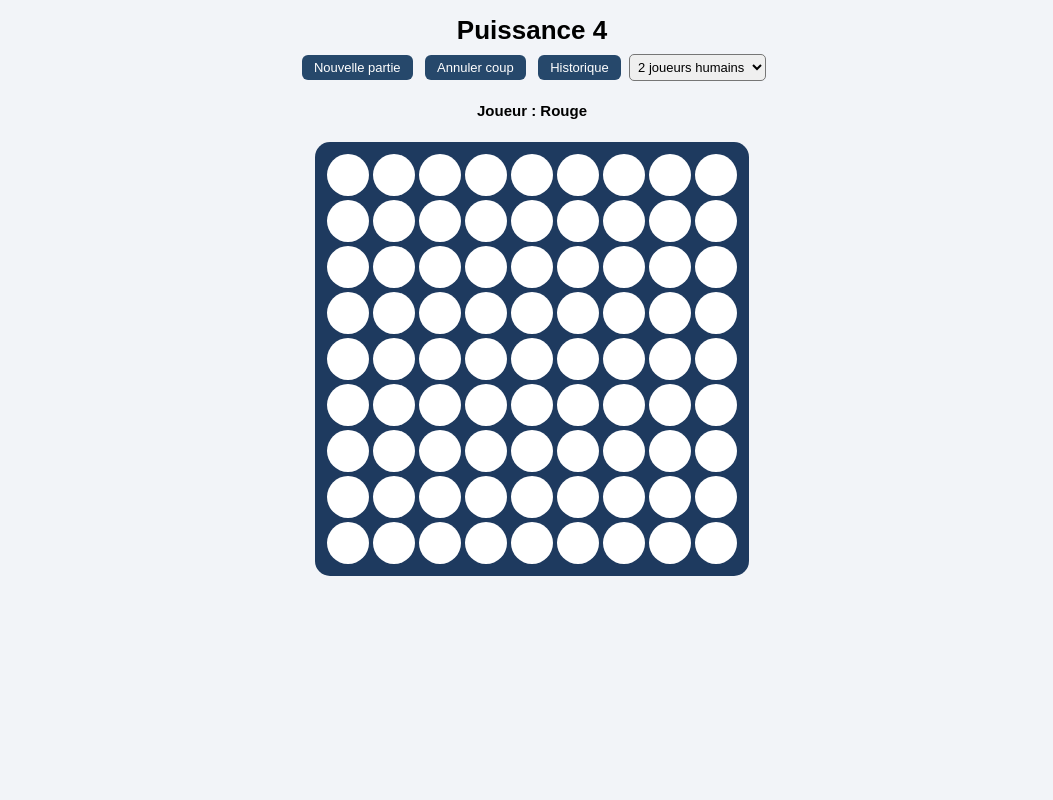
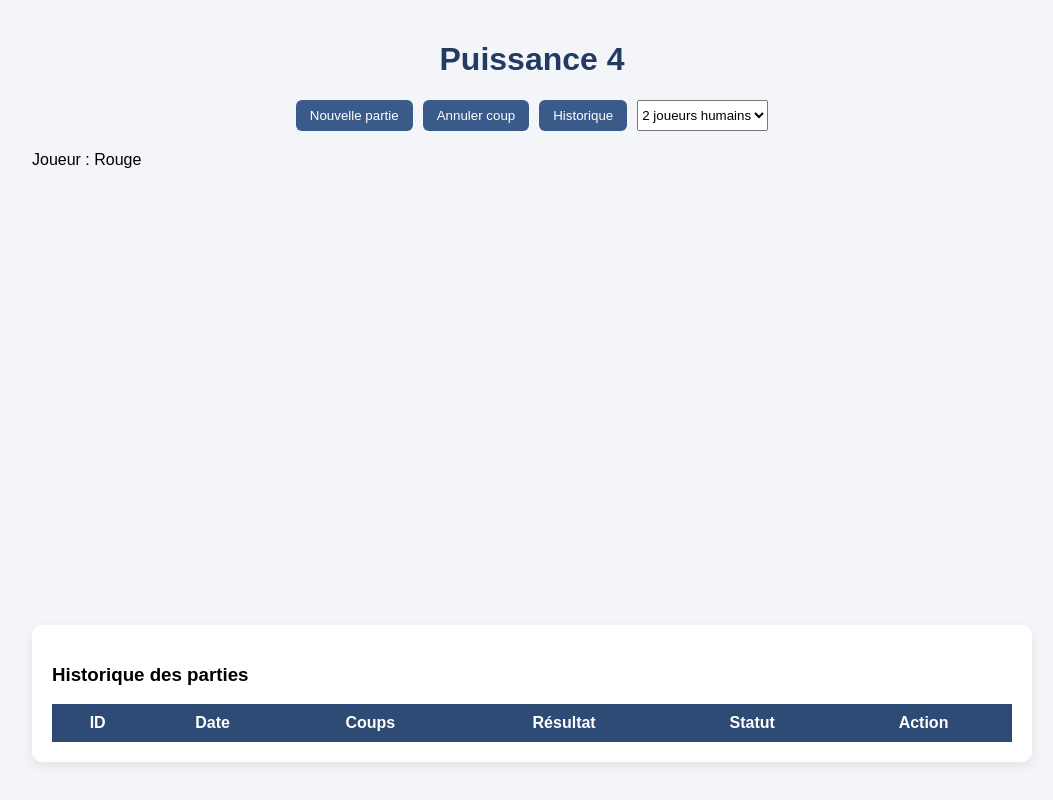
Before and after one commit to dacinebouhanik/connect4-site, a Flask app: page / in a window 1280 px wide. Shown: the whole page, without its empty margins (108-1161 px from the left). Run offline with Flask 3, Linux system fonts and the light colour scheme; lists and menus that the app fills with data are empty.

Commit message:
fix interface historique + design

```diff
--- a/PyPUIS4/static/style.css
+++ b/PyPUIS4/static/style.css
@@ -1,143 +1,115 @@
-body {
-    font-family: Arial, sans-serif;
-    background-color: #f2f4f8;
-    margin: 0;
+body{
+
+font-family: Arial;
+background:#f3f5f8;
+margin:0;
+
 }
 
-/* ===== CONTENEUR GLOBAL ===== */
+.container{
 
-body {
-    display: flex;
-    flex-direction: column;
-    align-items: center;
+max-width:1000px;
+margin:auto;
+padding:20px;
+
 }
 
-h1 {
-    margin: 15px 0 5px 0;
-    font-size: 26px;
+h1{
+
+text-align:center;
+color:#223b63;
+
 }
 
-/* ================= CONTROLS ================= */
+.controls{
 
-.controls {
-    margin-bottom: 10px;
+display:flex;
+gap:10px;
+justify-content:center;
+margin-bottom:20px;
+
 }
 
-select {
-    padding: 4px;
-    font-size: 13px;
-    border-radius: 5px;
+button{
+
+background:#3a5a8a;
+color:white;
+border:none;
+padding:8px 14px;
+border-radius:6px;
+cursor:pointer;
+
 }
 
-/* ================= ZONE IA ================= */
+button:hover{
 
-#zoneIA {
-    background: white;
-    padding: 12px;
-    margin: 10px 0;
-    border-radius: 10px;
-    box-shadow: 0 3px 10px rgba(0,0,0,0.08);
-    width: 500px;
-    max-width: 90%;
+background:#223b63;
+
 }
 
-#zoneIA h3 {
-    margin-top: 0;
+.zone-ia{
+
+background:white;
+padding:15px;
+border-radius:10px;
+box-shadow:0 4px 12px rgba(0,0,0,0.08);
+margin-bottom:20px;
+
 }
 
-#zoneIA select,
-#zoneIA input {
-    padding: 4px;
-    margin: 3px;
-    border-radius: 5px;
-    font-size: 13px;
+.ia-row{
+
+display:flex;
+gap:20px;
+
 }
 
-/* ================= PLATEAU ================= */
+.ia-block{
 
-#plateau {
-    display: grid;
-    gap: 4px;
-    justify-content: center;
-    margin: 15px auto;
-    padding: 12px;
-    background-color: #1e3a5f;
-    border-radius: 15px;
-    width: fit-content;
-    max-width: 95vw;
+flex:1;
+
 }
 
-/* Case */
-.case {
-    width: 38px;      /* plus petit */
-    height: 38px;
-    background-color: white;
-    border-radius: 50%;
-    display: flex;
-    align-items: center;
-    justify-content: center;
-    font-size: 18px;
-    cursor: pointer;
-    transition: transform 0.1s;
+.historique-container{
+
+margin-top:30px;
+background:white;
+padding:20px;
+border-radius:10px;
+box-shadow:0 4px 12px rgba(0,0,0,0.08);
+
 }
 
-.case:hover {
-    transform: scale(1.05);
+.table-historique{
+
+width:100%;
+border-collapse:collapse;
+
 }
 
-.rouge { color: #d62828; }
-.jaune { color: #ffd60a; }
+.table-historique thead{
 
-/* ================= BOUTONS ================= */
+background:#2d4b75;
+color:white;
 
-button {
-    padding: 5px 12px;
-    margin: 4px;
-    font-size: 13px;
-    cursor: pointer;
-    border-radius: 6px;
-    border: none;
-    background-color: #26486b;
-    color: white;
-    transition: 0.2s;
 }
 
-button:hover {
-    background-color: #3b5f86;
+.table-historique th{
+
+padding:10px;
+
 }
 
-/* ================= INFO ================= */
+.table-historique td{
 
-#info {
-    font-size: 15px;
-    margin: 8px;
-    font-weight: bold;
+padding:10px;
+border-bottom:1px solid #eee;
+text-align:center;
+
 }
 
-/* ================= SCORES MINIMAX ================= */
+.table-historique tr:hover{
 
-#scoresMinimax {
-    margin-top: 8px;
+background:#f7f9fc;
+
 }
-
-#scoresMinimax div {
-    font-size: 12px;
-    color: #2f7d32;
-    font-weight: bold;
-}
-
-/* ================= HISTORIQUE ================= */
-
-#historique {
-    background: white;
-    padding: 15px;
-    margin: 20px auto;
-    width: 600px;
-    max-width: 90%;
-    border-radius: 12px;
-    box-shadow: 0 4px 12px rgba(0,0,0,0.1);
-}
-
-#listeParties {
-    text-align: left;
-}
--- a/PyPUIS4/templates/index.html
+++ b/PyPUIS4/templates/index.html
@@ -1,15 +1,23 @@
 <!DOCTYPE html>
 <html>
+
 <head>
+
 <meta charset="utf-8">
 <title>Puissance 4</title>
+
 <link rel="stylesheet" href="{{ url_for('static', filename='style.css') }}">
+
 </head>
+
 <body>
+
+<div class="container">
 
 <h1>Puissance 4</h1>
 
 <div class="controls">
+
 <button onclick="nouvellePartie()">Nouvelle partie</button>
 <button onclick="annulerCoup()">Annuler coup</button>
 <button onclick="ouvrirHistorique()">Historique</button>
@@ -19,80 +27,112 @@
 <option value="1">1 joueur vs IA</option>
 <option value="0">0 joueur (IA vs IA)</option>
 </select>
+
 </div>
 
-<!-- Réglages IA -->
-<div id="zoneIA" style="display:none; margin-top:10px;">
+<!-- REGLAGES IA -->
+
+<div id="zoneIA" class="zone-ia">
+
 <h3>Réglages IA</h3>
 
-    <div style="margin-bottom:8px;">
+<div class="ia-row">
+
+<div class="ia-block">
+
 <strong>Rouge</strong>
+
 <select id="strategieRouge">
 <option value="aleatoire">Aléatoire</option>
 <option value="minimax" selected>Minimax</option>
 </select>
 
 Profondeur :
+
 <select id="profRouge">
-            <option>1</option><option selected>2</option><option>3</option>
-            <option>4</option><option>5</option><option>6</option>
+<option>1</option>
+<option selected>2</option>
+<option>3</option>
+<option>4</option>
+<option>5</option>
+<option>6</option>
 </select>
+
 </div>
 
-    <div style="margin-bottom:8px;">
+<div class="ia-block">
+
 <strong>Jaune</strong>
+
 <select id="strategieJaune">
 <option value="aleatoire">Aléatoire</option>
 <option value="minimax" selected>Minimax</option>
 </select>
 
 Profondeur :
+
 <select id="profJaune">
-            <option>1</option><option selected>2</option><option>3</option>
-            <option>4</option><option>5</option><option>6</option>
+<option>1</option>
+<option selected>2</option>
+<option>3</option>
+<option>4</option>
+<option>5</option>
+<option>6</option>
 </select>
+
 </div>
 
-    <div style="margin-bottom:8px;">
+</div>
+
+<div class="ia-delay">
+
 <strong>Délai IA (ms)</strong>
-        <input id="delaiIA" type="number" value="600" min="50" step="50" style="width:90px;">
+
+<input id="delaiIA" type="number" value="600">
+
 <button onclick="appliquerConfigIA()">Valider</button>
+
 </div>
+
 </div>
 
 <p id="info"></p>
 
 <div id="plateau"></div>
 
-<!-- scores minimax -->
-<div id="scores" style="margin-top:10px;"></div>
+<div id="scores"></div>
 
 <!-- HISTORIQUE -->
-<div id="historique" style="display:none; margin-top:20px;">
+
+<div id="historique" class="historique-container">
 
 <h3>Historique des parties</h3>
 
 <table class="table-historique">
 
 <thead>
+
 <tr>
-                <th>#</th>
+<th>ID</th>
 <th>Date</th>
 <th>Coups</th>
 <th>Résultat</th>
 <th>Statut</th>
 <th>Action</th>
 </tr>
+
 </thead>
 
-        <tbody id="listeParties">
-        </tbody>
+<tbody id="listeParties"></tbody>
 
 </table>
+
+</div>
 
 </div>
 
 <script src="{{ url_for('static', filename='script.js') }}"></script>
 
 </body>
+
 </html>
```
Lines whose indentation alone changed are shown as unchanged.
